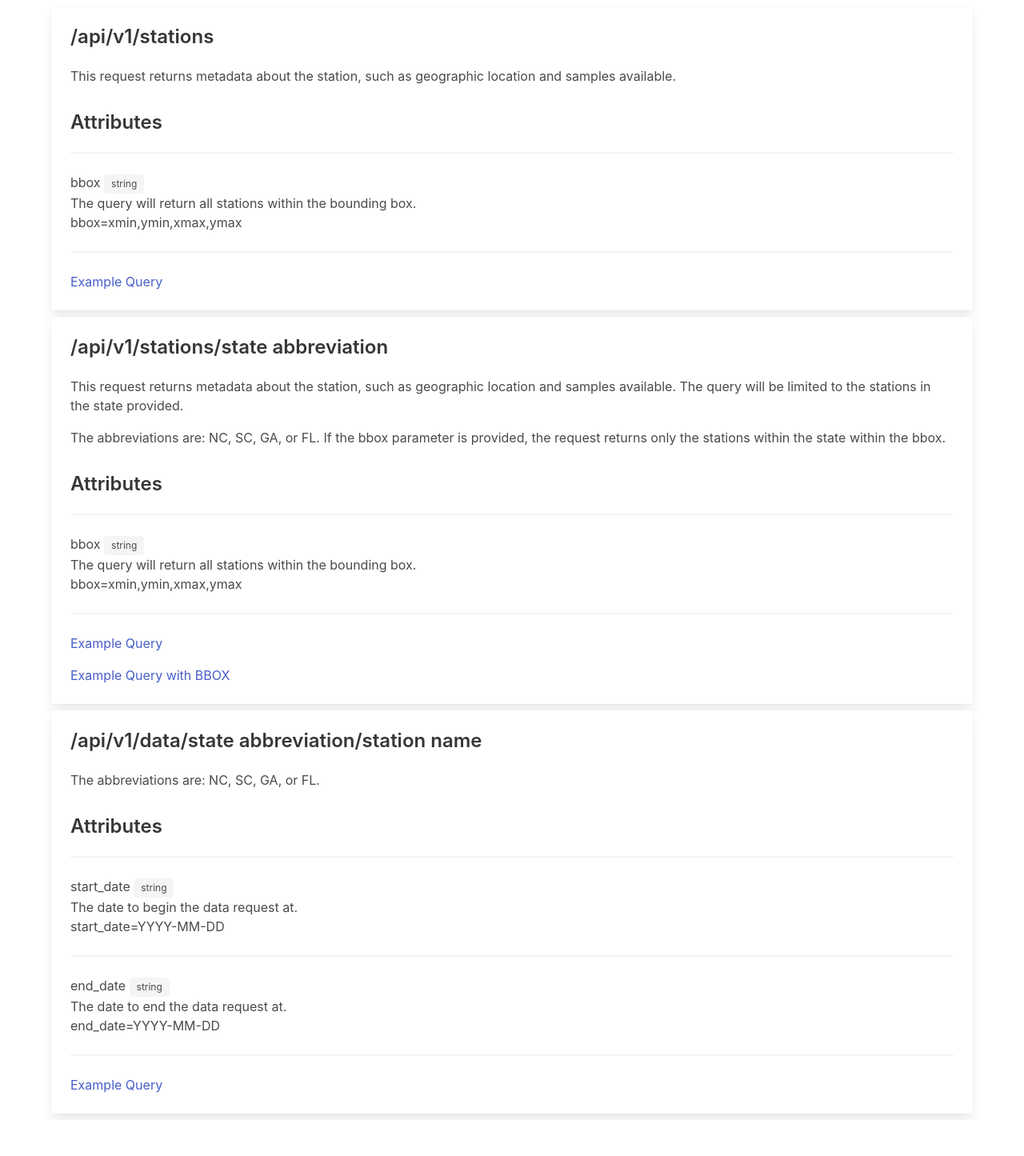
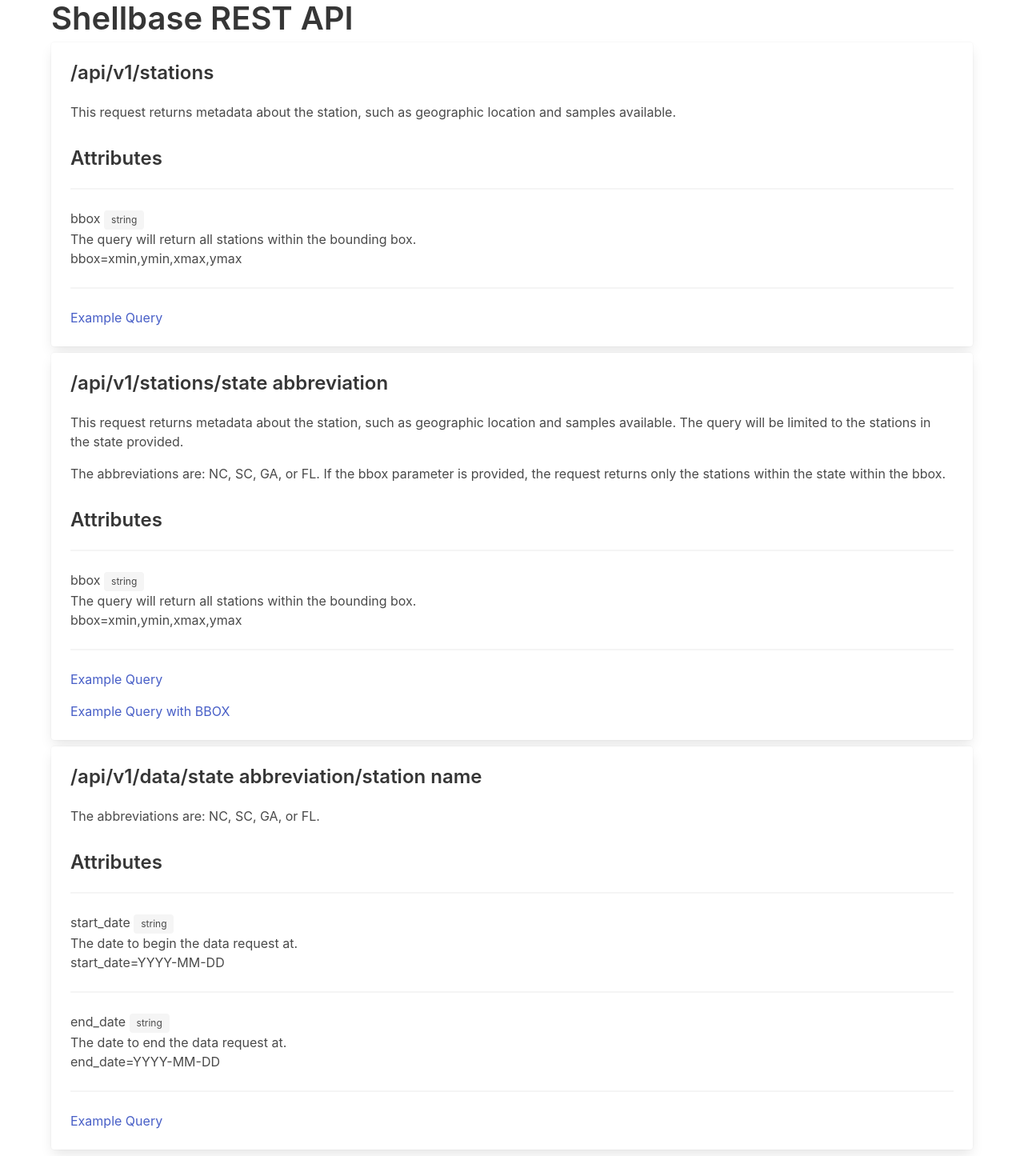
Before and after one commit to DanRamage/Shellbase-REST, a Python web app: template shellbaseapi/templates/api_help.html in a window 1280 px wide. Shown: the whole page at 80% size. Before the commit the page ends 1398 px from the top, so only its background shows below. Run offline with Jinja, Linux system fonts and the light colour scheme; the template is opened without the code that fills it, so the values that code supplies are empty.

```diff
--- a/shellbaseapi/templates/api_help.html
+++ b/shellbaseapi/templates/api_help.html
@@ -4,7 +4,9 @@
 
 {% block app_body %}
     <div class="container">
-        <table class="u-full-width">
+        <div>
+            <h1 class="title is-2">Shellbase REST API</h1>
+        </div>
         <div class="card mt-2 mb-2">
             <div class="card-content">
                 <div class="media-content">
@@ -116,5 +118,5 @@
             </div>
         </div>
 </div>
-
+    </div>
 {% endblock %}
```
Lines whose indentation alone changed are shown as unchanged.
